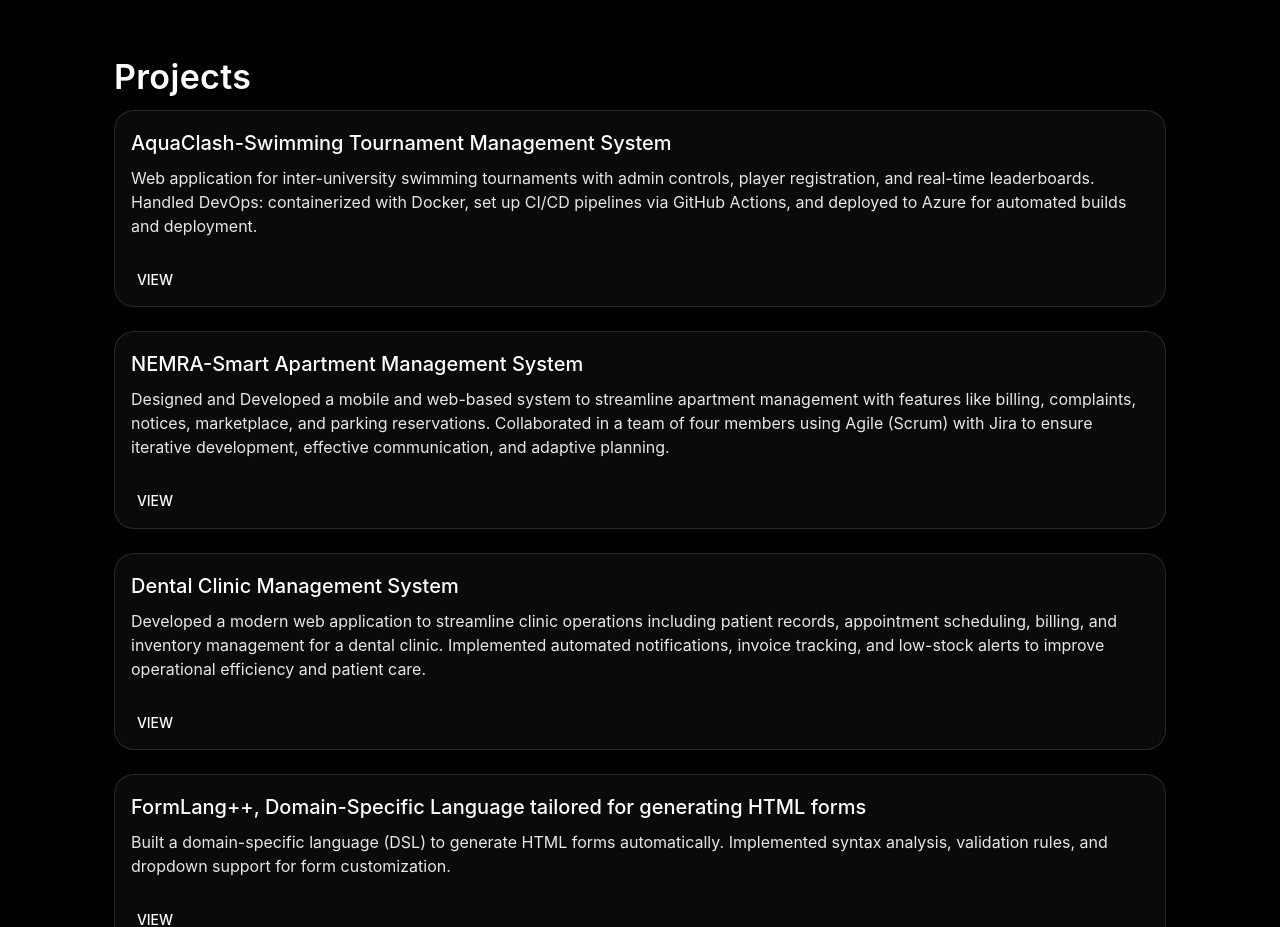
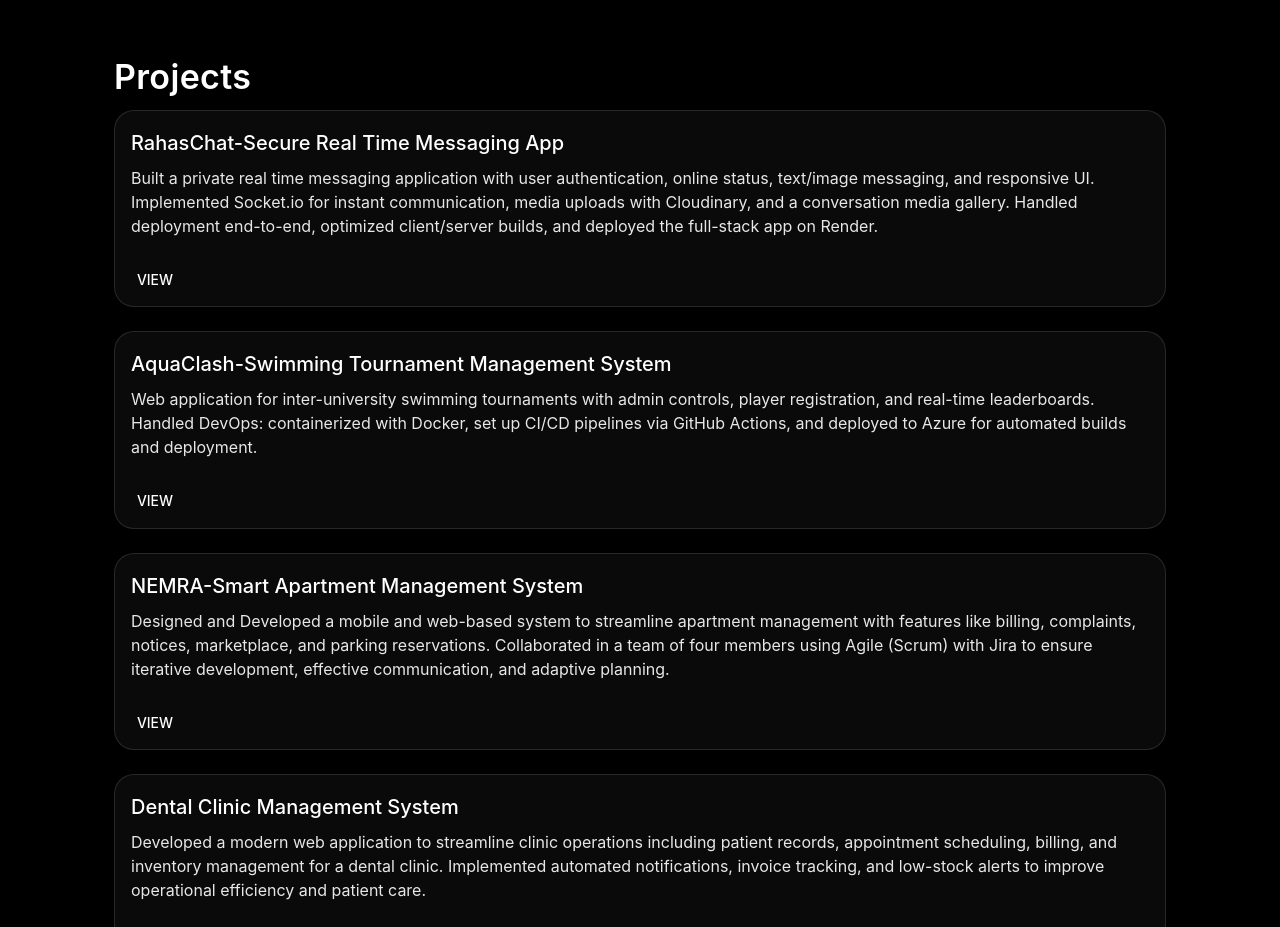
Before and after one commit to Nadil-Dulran/my_portfolio, a React (Create React App) app: page / in a window 1280 px wide. Shown: the part 2300-3227 px from the top of the page. Built offline with nearby package versions, Linux system fonts and the light colour scheme.

Commit message:
Update Project section

```diff
--- a/src/components/sections/projectsection.js
+++ b/src/components/sections/projectsection.js
@@ -3,6 +3,7 @@ import React from 'react';
 import { Box, Container, Typography, Grid, Card, CardContent, CardActions, Button } from '@mui/material';
 
 const projects = [
+  { title: "RahasChat-Secure Real Time Messaging App", desc: "Built a private real time messaging application with user authentication, online status, text/image messaging, and responsive UI. Implemented Socket.io for instant communication, media uploads with Cloudinary, and a conversation media gallery. Handled deployment end-to-end, optimized client/server builds, and deployed the full-stack app on Render.", link: "https://github.com/Nadil-Dulran/rahas" },
   { title: "AquaClash-Swimming Tournament Management System", desc: "Web application for inter-university swimming tournaments with admin controls, player registration, and real-time leaderboards. Handled DevOps: containerized with Docker, set up CI/CD pipelines via GitHub Actions, and deployed to Azure for automated builds and deployment.", link: "https://github.com/Nadil-Dulran/stms-group-project" },
   { title: "NEMRA-Smart Apartment Management System", desc: "Designed and Developed a mobile and web-based system to streamline apartment management with features like billing, complaints, notices, marketplace, and parking reservations. Collaborated in a team of four members using Agile (Scrum) with Jira to ensure iterative development, effective communication, and adaptive planning.", link: "https://github.com/Nadil-Dulran/se-group-project-group_12_nemra-apartment_management_system" },
   { title: "Dental Clinic Management System", desc: "Developed a modern web application to streamline clinic operations including patient records, appointment scheduling, billing, and inventory management for a dental clinic. Implemented automated notifications, invoice tracking, and low-stock alerts to improve operational efficiency and patient care.", link: "https://github.com/Nadil-Dulran/dental-clinic-management-system" },
```
